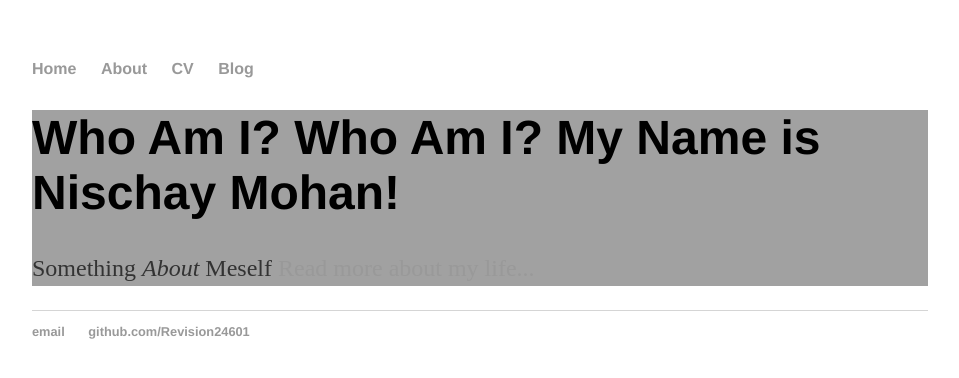
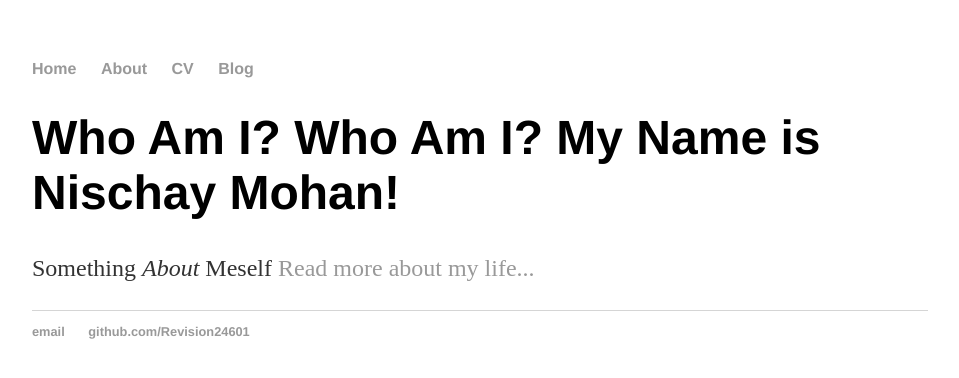
Before and after one commit to Revision24601/revision24601.github.io, a Jekyll site: the page built from index.html, in a window 1280 px wide. Shown: the top 378 px of the page, without its empty margins (160-1119 px from the left). Built offline with Jekyll 4.4.1, drawn with Linux system fonts in a browser that asks for light colours.

Commit message:
playing around with div css & backgrond image

```diff
--- a/css/main.css
+++ b/css/main.css
@@ -43,5 +43,6 @@
 }
 div.blurb {
     background-color: #a1a1a1
-
+    position:relative;
+    background:'leshark.png'
 }
```
